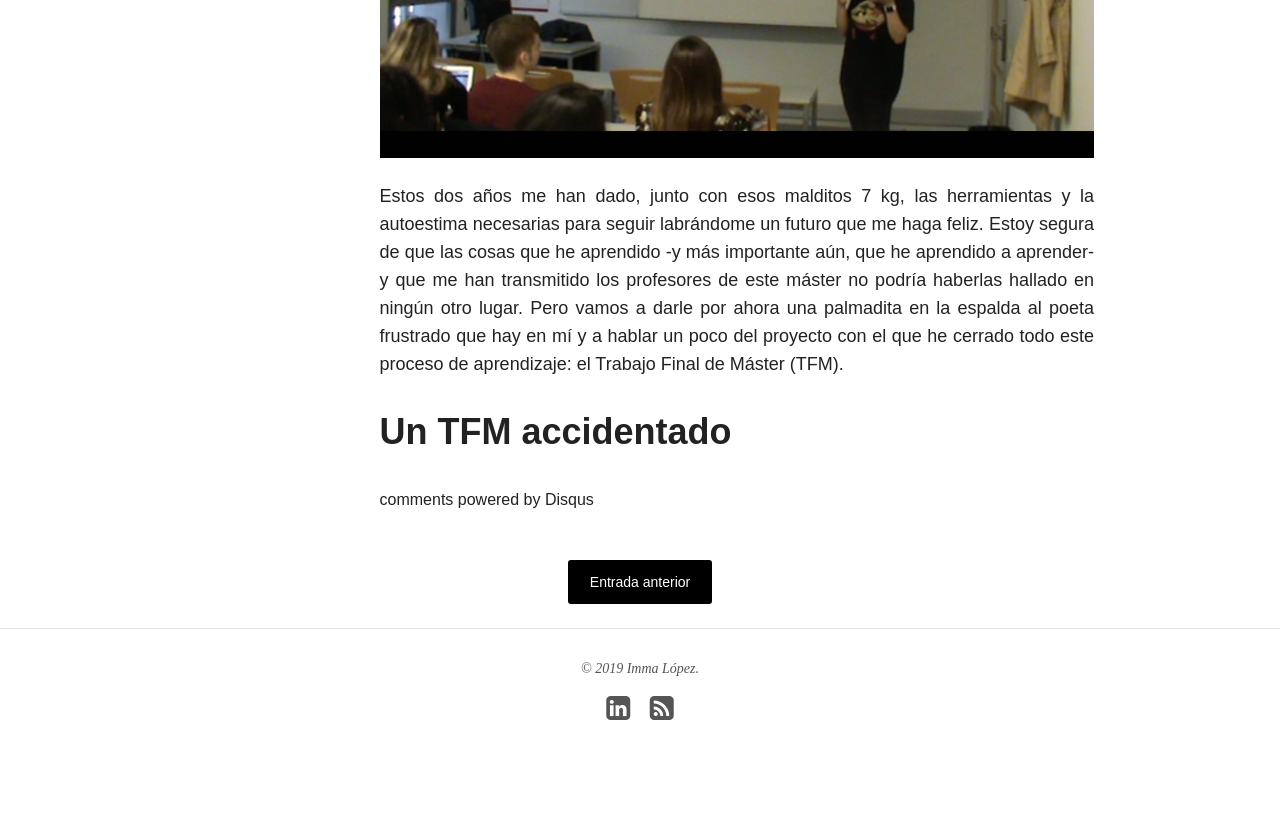
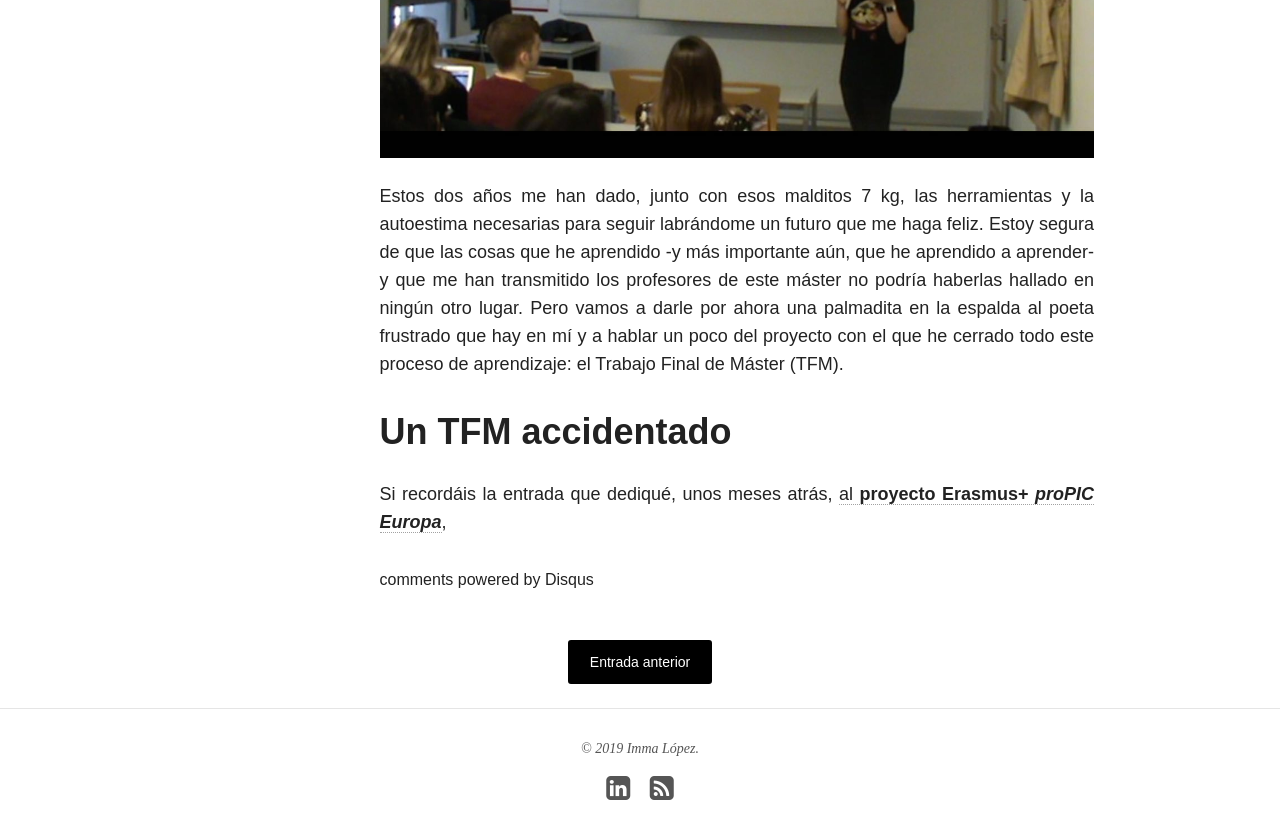
Before and after one commit to immalopez/immalopez.github.io, a Jekyll site: the page built from _posts/blog/2019-07-15-fluidez-oral-tfm.md, in a window 1280 px wide and 900 px high, scrolled down 1568 px. Shown: the top 839 px of the window. Built offline with Jekyll 4.4.1, drawn with Linux system fonts in a browser that asks for light colours; nearby versions of some CDN libraries; comment, search, counter and statistics services are not loaded.

Commit message:
Update 2019-07-15-fluidez-oral-tfm.md

```diff
--- a/_posts/blog/2019-07-15-fluidez-oral-tfm.md
+++ b/_posts/blog/2019-07-15-fluidez-oral-tfm.md
@@ -20,3 +20,5 @@ Recuerdo que, cuando llegué a la sesión inaugural del <a href=" https://www.ub
 Estos dos años me han dado, junto con esos malditos 7 kg, las herramientas y la autoestima necesarias para seguir labrándome un futuro que me haga feliz. Estoy segura de que las cosas que he aprendido -y más importante aún, que he aprendido a aprender- y que me han transmitido los profesores de este máster no podría haberlas hallado en ningún otro lugar. Pero vamos a darle por ahora una palmadita en la espalda al poeta frustrado que hay en mí y a hablar un poco del proyecto con el que he cerrado todo este proceso de aprendizaje: el Trabajo Final de Máster (TFM).
 
 # Un TFM accidentado
+
+Si recordáis la entrada que dediqué, unos meses atrás, <a href="https://immalopez.github.io/blog/proPIC-Europa/" target="_blank"> al **proyecto Erasmus+ _proPIC Europa_**</a>,
```
